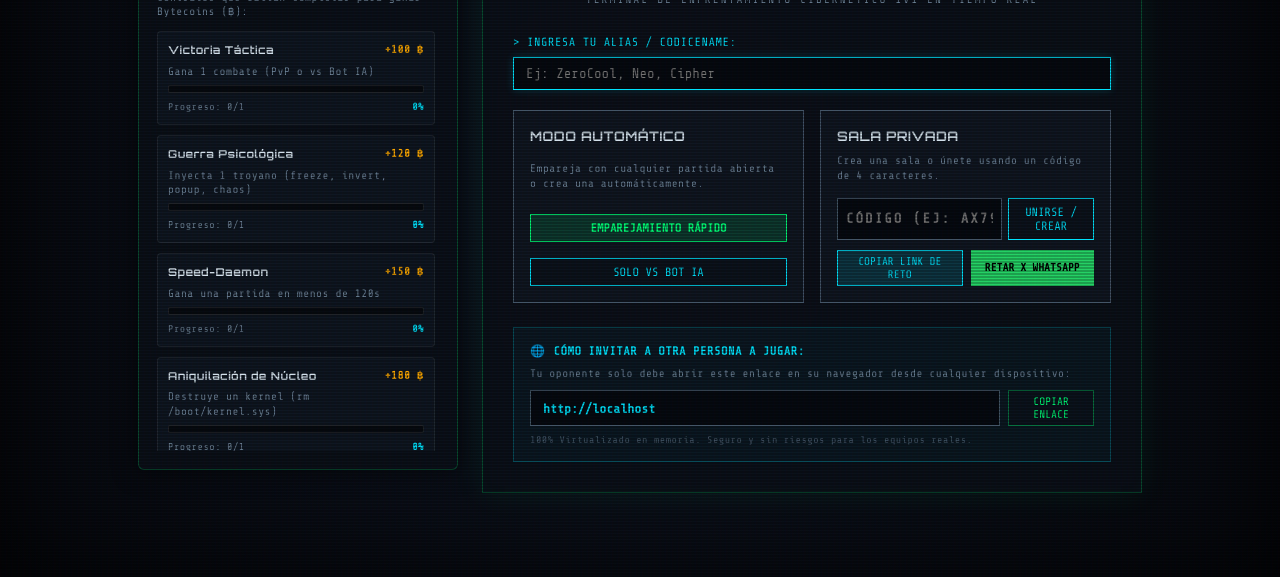
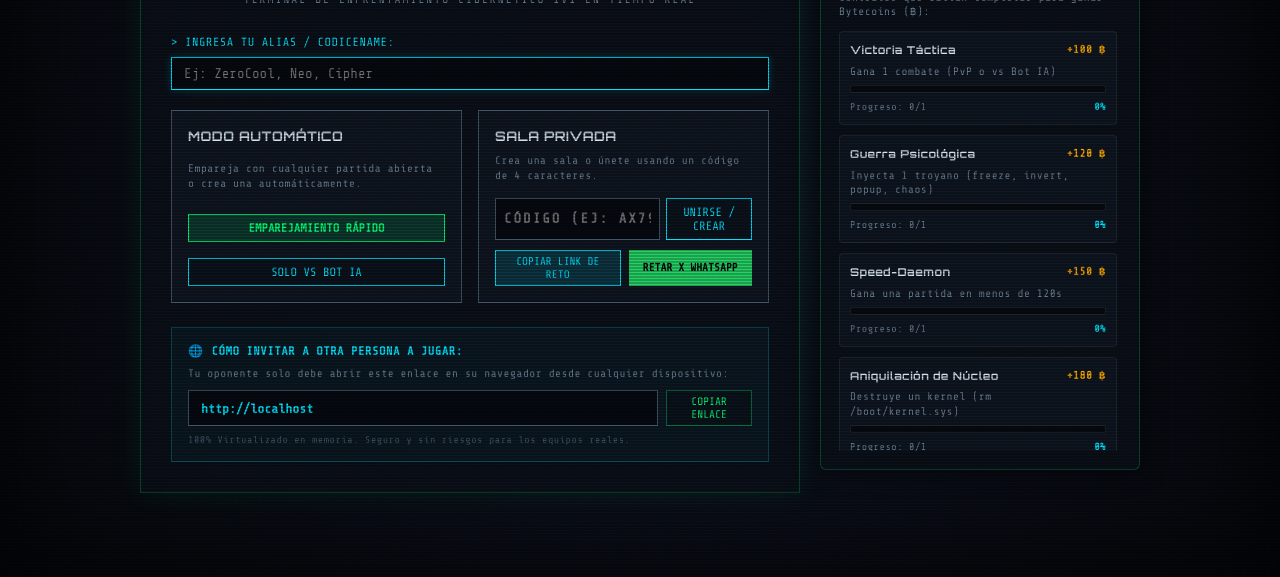
Before and after one commit to Matiasdiaz-sa/HACKING-GAME, a website: page public/index.html in a window 1280 px wide. Shown: the part 223-800 px from the top of the page. Drawn offline with nearby package versions, Linux system fonts and the light colour scheme; no server answers.

Commit message:
style: center game menu and place missions sidebar on the right

```diff
--- a/public/css/style.css
+++ b/public/css/style.css
@@ -256,13 +256,24 @@ body:not(.crt-enabled) .crt-vignette {
 }
 
 #view-lobby {
-  display: flex;
+  display: grid;
+  grid-template-columns: 1fr auto 1fr;
   align-items: center;
-  justify-content: center;
+  justify-items: center;
   gap: 24px;
-  padding: 20px;
+  padding: 20px 30px;
   background: radial-gradient(circle at center, #0f1624 0%, #06080d 100%);
   overflow-y: auto;
+  box-sizing: border-box;
+}
+
+.lobby-spacer {
+  width: 320px;
+  max-width: 330px;
+  visibility: hidden;
+  pointer-events: none;
+  grid-column: 1;
+  justify-self: end;
 }
 
 .lobby-card {
@@ -274,6 +285,25 @@ body:not(.crt-enabled) .crt-vignette {
   box-shadow: 0 0 30px rgba(0, 255, 119, 0.08), inset 0 0 15px rgba(0, 255, 119, 0.02);
   position: relative;
   backdrop-filter: blur(8px);
+  grid-column: 2;
+}
+
+@media (max-width: 1360px) {
+  #view-lobby {
+    display: flex;
+    flex-wrap: wrap;
+    justify-content: center;
+    gap: 20px;
+  }
+  .lobby-spacer {
+    display: none;
+  }
+  .lobby-card {
+    order: 1;
+  }
+  .lobby-missions-sidebar {
+    order: 2;
+  }
 }
 
 .lobby-header {
--- a/public/css/themes.css
+++ b/public/css/themes.css
@@ -240,6 +240,8 @@
   flex-direction: column;
   backdrop-filter: blur(8px);
   max-height: 540px;
+  grid-column: 3;
+  justify-self: start;
 }
 
 .sidebar-header {
--- a/public/index.html
+++ b/public/index.html
@@ -49,23 +49,10 @@
 
   <!-- PANTALLA 1: LOBBY & EMPAREJAMIENTO -->
   <main class="view-container" id="view-lobby">
-    <!-- COLUMNA IZQUIERDA: MISIONES Y CONTRATOS PENDIENTES CON SCROLL PROPIO -->
-    <aside class="lobby-missions-sidebar" id="lobby-missions-sidebar">
-      <div class="sidebar-header">
-        <div style="display: flex; align-items: center; gap: 6px;">
-          <span>🎯</span>
-          <h3>MISIONES ACTIVAS</h3>
-        </div>
-        <span class="badge-pending" id="sidebar-pending-badge">4 PENDIENTES</span>
-      </div>
-      <p class="sidebar-sub">Contratos que faltan completar para ganar Bytecoins (฿):</p>
+    <!-- COLUMNA 1: ESPACIADOR SIMÉTRICO PARA CENTRADO EXACTO -->
+    <div class="lobby-spacer" aria-hidden="true"></div>
 
-      <div class="sidebar-missions-list" id="sidebar-missions-list">
-        <!-- Renderizado dinámico desde client.js -->
-      </div>
-    </aside>
-
-    <!-- COLUMNA CENTRAL: TARJETA DE COMBATE Y EMPAREJAMIENTO -->
+    <!-- COLUMNA 2: TARJETA DE COMBATE Y EMPAREJAMIENTO (CENTRO) -->
     <div class="lobby-card">
       <div class="lobby-header">
         <h1 class="glitch-title" data-text="HACKWARS">HACKWARS</h1>
@@ -137,6 +124,22 @@
         </div>
       </div>
     </div>
+
+    <!-- COLUMNA 3: MISIONES Y CONTRATOS PENDIENTES (DERECHA) -->
+    <aside class="lobby-missions-sidebar" id="lobby-missions-sidebar">
+      <div class="sidebar-header">
+        <div style="display: flex; align-items: center; gap: 6px;">
+          <span>🎯</span>
+          <h3>MISIONES ACTIVAS</h3>
+        </div>
+        <span class="badge-pending" id="sidebar-pending-badge">4 PENDIENTES</span>
+      </div>
+      <p class="sidebar-sub">Contratos que faltan completar para ganar Bytecoins (฿):</p>
+
+      <div class="sidebar-missions-list" id="sidebar-missions-list">
+        <!-- Renderizado dinámico desde client.js -->
+      </div>
+    </aside>
   </main>
 
   <!-- PANTALLA 2: DASHBOARD DE COMBATE (SPLIT-PANE) -->
```
